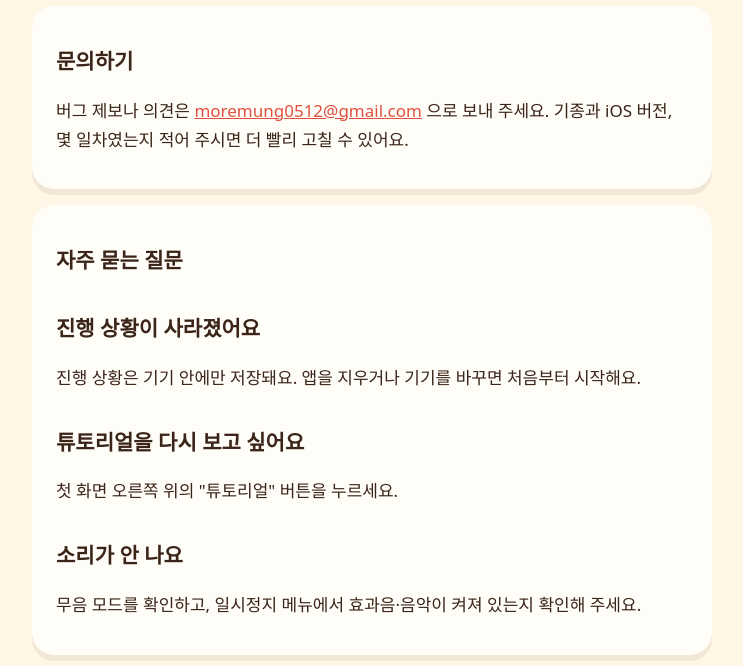
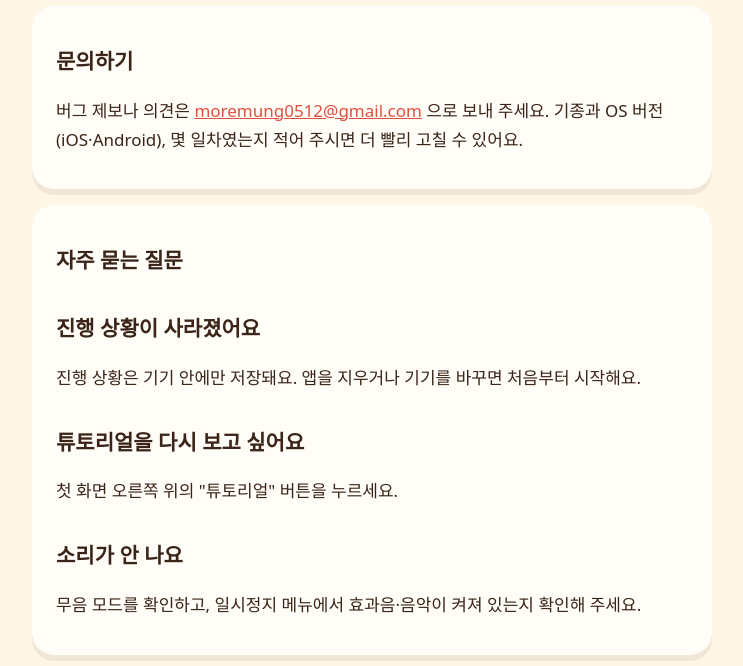
Before and after one commit to ydzero0512/alley-ramen-policy, a plain HTML site: page index.html in a window 1280 px wide. Shown: the part 134-800 px from the top of the page, without its empty margins (268-1011 px from the left). Drawn offline with Linux system fonts and the light colour scheme.

Commit message:
Mention Android in support page
Co-Authored-By: Claude Opus 5.5 <noreply@anthropic.com>
Claude-Session: https://claude.ai/code/session_01J9uoZwJ9d4ysGdvyS56p6m

```diff
--- a/index.html
+++ b/index.html
@@ -15,7 +15,7 @@
 
   <section>
     <h2>문의하기</h2>
-    <p>버그 제보나 의견은 <a href="mailto:moremung0512@gmail.com">moremung0512@gmail.com</a> 으로 보내 주세요. 기종과 iOS 버전, 몇 일차였는지 적어 주시면 더 빨리 고칠 수 있어요.</p>
+    <p>버그 제보나 의견은 <a href="mailto:moremung0512@gmail.com">moremung0512@gmail.com</a> 으로 보내 주세요. 기종과 OS 버전(iOS·Android), 몇 일차였는지 적어 주시면 더 빨리 고칠 수 있어요.</p>
   </section>
 
   <section>
```
